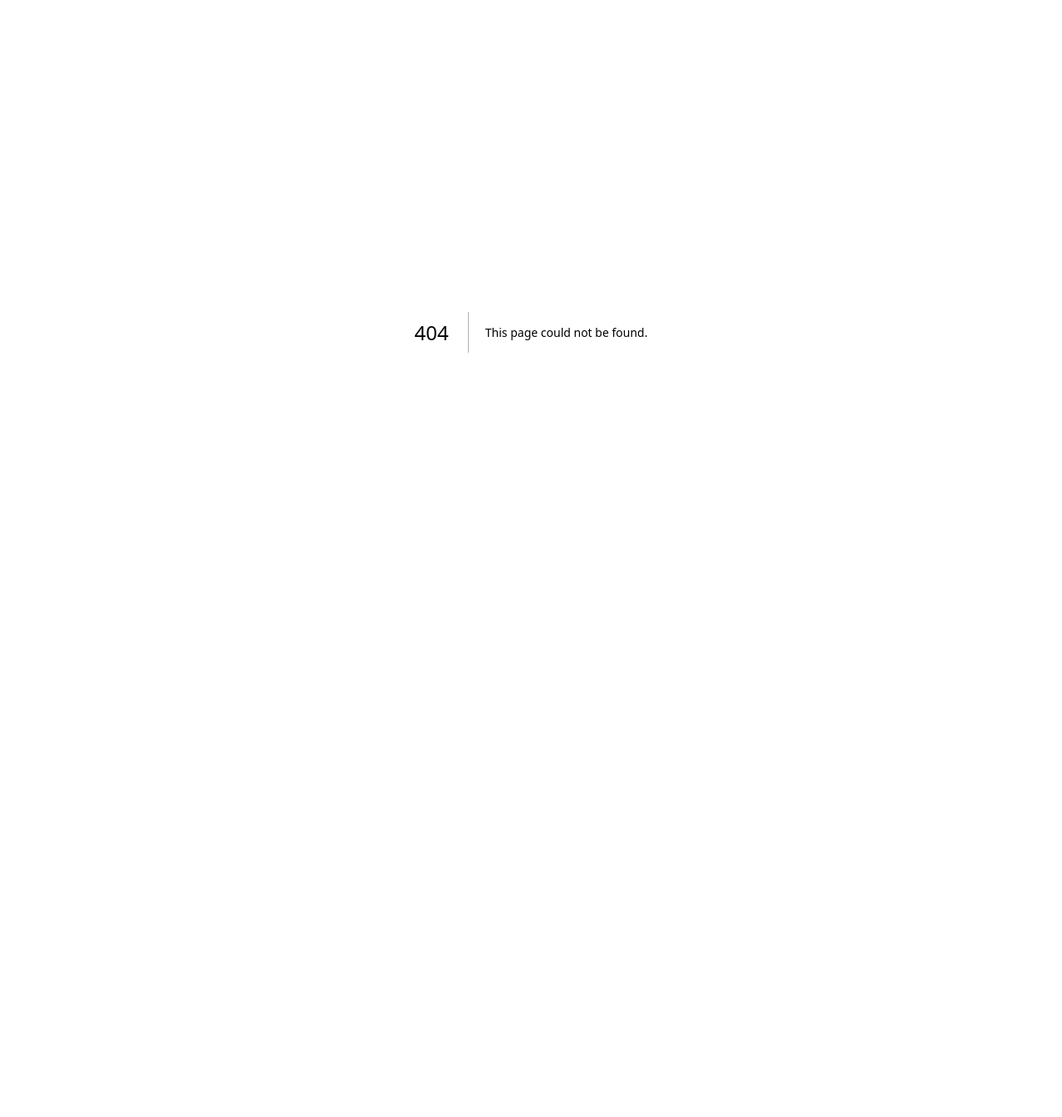
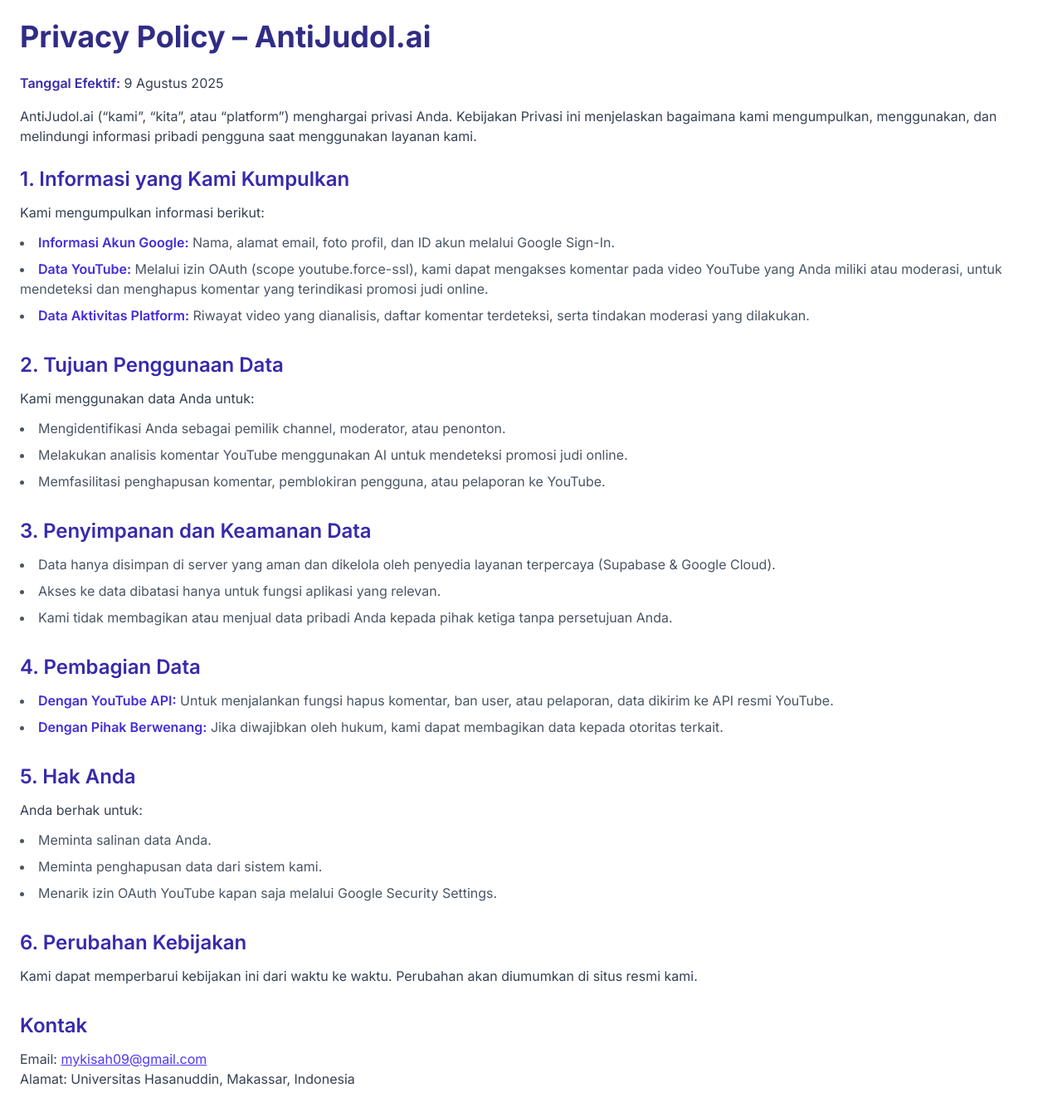
Before and after one commit to silveron19/potential-meme, a Next.js app: page /privacy-policy in a window 1280 px wide. Before the commit this address had no page. Shown: the top 1346 px of the page at 83% size. Before the commit the page ends 800 px from the top, so only its background shows below. Built offline with nearby package versions, Linux system fonts and the light colour scheme.

Commit message:
feat: fix callback bug

```diff
--- a/src/app/login/action.js
+++ b/src/app/login/action.js
@@ -9,8 +9,7 @@
   const getURL = () => {
     let url =
       process?.env?.NEXT_PUBLIC_SITE_URL ?? // Set this to your site URL in production env.
-      process?.env?.NEXT_PUBLIC_VERCEL_URL ?? // Automatically set by Vercel.
-      'http://localhost:3000/';
+      process?.env?.NEXT_PUBLIC_VERCEL_URL;
     // Make sure to include `https://` when not localhost.
     url = url.startsWith('http') ? url : `https://${url}`;
     // Make sure to include a trailing `/`.
--- /dev/null
+++ b/src/app/privacy-policy/page.js
@@ -0,0 +1,158 @@
+export default function PrivacyPolicy() {
+  return (
+    <div className='p-6'>
+      <h1 className='text-4xl font-bold text-indigo-900 mb-6'>
+        Privacy Policy – AntiJudol.ai
+      </h1>
+      <p className='mb-4 text-gray-700'>
+        <strong className='font-semibold text-indigo-800'>
+          Tanggal Efektif:
+        </strong>{' '}
+        9 Agustus 2025
+      </p>
+
+      <p className='mb-6 text-gray-700'>
+        AntiJudol.ai (“kami”, “kita”, atau “platform”) menghargai privasi Anda.
+        Kebijakan Privasi ini menjelaskan bagaimana kami mengumpulkan,
+        menggunakan, dan melindungi informasi pribadi pengguna saat menggunakan
+        layanan kami.
+      </p>
+
+      <section className='mb-8'>
+        <h2 className='text-2xl font-semibold text-indigo-800 mb-3'>
+          1. Informasi yang Kami Kumpulkan
+        </h2>
+        <p className='mb-3 text-gray-700'>
+          Kami mengumpulkan informasi berikut:
+        </p>
+        <ul className='list-disc list-inside text-gray-600 space-y-2'>
+          <li>
+            <strong className='font-semibold text-indigo-700'>
+              Informasi Akun Google:
+            </strong>{' '}
+            Nama, alamat email, foto profil, dan ID akun melalui Google Sign-In.
+          </li>
+          <li>
+            <strong className='font-semibold text-indigo-700'>
+              Data YouTube:
+            </strong>{' '}
+            Melalui izin OAuth (scope youtube.force-ssl), kami dapat mengakses
+            komentar pada video YouTube yang Anda miliki atau moderasi, untuk
+            mendeteksi dan menghapus komentar yang terindikasi promosi judi
+            online.
+          </li>
+          <li>
+            <strong className='font-semibold text-indigo-700'>
+              Data Aktivitas Platform:
+            </strong>{' '}
+            Riwayat video yang dianalisis, daftar komentar terdeteksi, serta
+            tindakan moderasi yang dilakukan.
+          </li>
+        </ul>
+      </section>
+
+      <section className='mb-8'>
+        <h2 className='text-2xl font-semibold text-indigo-800 mb-3'>
+          2. Tujuan Penggunaan Data
+        </h2>
+        <p className='mb-3 text-gray-700'>Kami menggunakan data Anda untuk:</p>
+        <ul className='list-disc list-inside text-gray-600 space-y-2'>
+          <li>
+            Mengidentifikasi Anda sebagai pemilik channel, moderator, atau
+            penonton.
+          </li>
+          <li>
+            Melakukan analisis komentar YouTube menggunakan AI untuk mendeteksi
+            promosi judi online.
+          </li>
+          <li>
+            Memfasilitasi penghapusan komentar, pemblokiran pengguna, atau
+            pelaporan ke YouTube.
+          </li>
+        </ul>
+      </section>
+
+      <section className='mb-8'>
+        <h2 className='text-2xl font-semibold text-indigo-800 mb-3'>
+          3. Penyimpanan dan Keamanan Data
+        </h2>
+        <ul className='list-disc list-inside text-gray-600 space-y-2'>
+          <li>
+            Data hanya disimpan di server yang aman dan dikelola oleh penyedia
+            layanan terpercaya (Supabase &amp; Google Cloud).
+          </li>
+          <li>
+            Akses ke data dibatasi hanya untuk fungsi aplikasi yang relevan.
+          </li>
+          <li>
+            Kami tidak membagikan atau menjual data pribadi Anda kepada pihak
+            ketiga tanpa persetujuan Anda.
+          </li>
+        </ul>
+      </section>
+
+      <section className='mb-8'>
+        <h2 className='text-2xl font-semibold text-indigo-800 mb-3'>
+          4. Pembagian Data
+        </h2>
+        <ul className='list-disc list-inside text-gray-600 space-y-2'>
+          <li>
+            <strong className='font-semibold text-indigo-700'>
+              Dengan YouTube API:
+            </strong>{' '}
+            Untuk menjalankan fungsi hapus komentar, ban user, atau pelaporan,
+            data dikirim ke API resmi YouTube.
+          </li>
+          <li>
+            <strong className='font-semibold text-indigo-700'>
+              Dengan Pihak Berwenang:
+            </strong>{' '}
+            Jika diwajibkan oleh hukum, kami dapat membagikan data kepada
+            otoritas terkait.
+          </li>
+        </ul>
+      </section>
+
+      <section className='mb-8'>
+        <h2 className='text-2xl font-semibold text-indigo-800 mb-3'>
+          5. Hak Anda
+        </h2>
+        <p className='mb-3 text-gray-700'>Anda berhak untuk:</p>
+        <ul className='list-disc list-inside text-gray-600 space-y-2'>
+          <li>Meminta salinan data Anda.</li>
+          <li>Meminta penghapusan data dari sistem kami.</li>
+          <li>
+            Menarik izin OAuth YouTube kapan saja melalui Google Security
+            Settings.
+          </li>
+        </ul>
+      </section>
+
+      <section className='mb-8'>
+        <h2 className='text-2xl font-semibold text-indigo-800 mb-3'>
+          6. Perubahan Kebijakan
+        </h2>
+        <p className='text-gray-700'>
+          Kami dapat memperbarui kebijakan ini dari waktu ke waktu. Perubahan
+          akan diumumkan di situs resmi kami.
+        </p>
+      </section>
+
+      <section className='mb-8'>
+        <h2 className='text-2xl font-semibold text-indigo-800 mb-3'>Kontak</h2>
+        <p className='text-gray-700'>
+          Email:{' '}
+          <a
+            href='mailto:mykisah09@gmail.com'
+            className='text-indigo-600 underline'
+          >
+            mykisah09@gmail.com
+          </a>
+        </p>
+        <p className='text-gray-700'>
+          Alamat: Universitas Hasanuddin, Makassar, Indonesia
+        </p>
+      </section>
+    </div>
+  );
+}
--- /dev/null
+++ b/src/app/terms-of-service/page.js
@@ -0,0 +1,125 @@
+export default function TermsOfService() {
+  return (
+    <div className='p-6'>
+      <h1 className='text-4xl font-bold text-indigo-900 mb-6'>
+        Terms of Service – AntiJudol.ai
+      </h1>
+      <p className='mb-4 text-gray-700'>
+        <strong className='font-semibold text-indigo-800'>
+          Tanggal Efektif:
+        </strong>{' '}
+        9 Agustus 2025
+      </p>
+
+      <p className='mb-6 text-gray-700'>
+        Selamat datang di AntiJudol.ai. Dengan menggunakan layanan kami, Anda
+        menyetujui syarat dan ketentuan berikut.
+      </p>
+
+      <section className='mb-8'>
+        <h2 className='text-2xl font-semibold text-indigo-800 mb-3'>
+          1. Definisi
+        </h2>
+        <p className='mb-2 text-gray-700'>
+          <strong>Pengguna:</strong> Individu yang menggunakan AntiJudol.ai.
+        </p>
+        <p className='text-gray-700'>
+          <strong>Layanan:</strong> Semua fitur platform, termasuk deteksi
+          komentar, penghapusan komentar, pemblokiran pengguna, dan pelaporan ke
+          YouTube.
+        </p>
+      </section>
+
+      <section className='mb-8'>
+        <h2 className='text-2xl font-semibold text-indigo-800 mb-3'>
+          2. Persyaratan Penggunaan
+        </h2>
+        <ul className='list-disc list-inside text-gray-600 space-y-2'>
+          <li>
+            Anda harus memiliki akun Google yang valid untuk menggunakan layanan
+            ini.
+          </li>
+          <li>
+            Untuk menggunakan fitur moderasi, Anda harus menjadi pemilik channel
+            atau moderator resmi di YouTube.
+          </li>
+          <li>
+            Anda tidak boleh menggunakan AntiJudol.ai untuk tujuan selain
+            moderasi komentar promosi judi online.
+          </li>
+        </ul>
+      </section>
+
+      <section className='mb-8'>
+        <h2 className='text-2xl font-semibold text-indigo-800 mb-3'>
+          3. Hak dan Kewajiban Pengguna
+        </h2>
+        <ul className='list-disc list-inside text-gray-600 space-y-2'>
+          <li>Menjaga keamanan akun Google Anda.</li>
+          <li>
+            Tidak melakukan penyalahgunaan layanan, termasuk menghapus atau
+            melaporkan komentar secara sembarangan.
+          </li>
+          <li>
+            Mematuhi semua kebijakan YouTube dan hukum yang berlaku di
+            Indonesia.
+          </li>
+        </ul>
+      </section>
+
+      <section className='mb-8'>
+        <h2 className='text-2xl font-semibold text-indigo-800 mb-3'>
+          4. Hak Kami
+        </h2>
+        <ul className='list-disc list-inside text-gray-600 space-y-2'>
+          <li>
+            Menghentikan akses Anda jika terdeteksi penyalahgunaan layanan.
+          </li>
+          <li>Memperbarui atau menghentikan layanan kapan saja.</li>
+        </ul>
+      </section>
+
+      <section className='mb-8'>
+        <h2 className='text-2xl font-semibold text-indigo-800 mb-3'>
+          5. Batasan Tanggung Jawab
+        </h2>
+        <ul className='list-disc list-inside text-gray-600 space-y-2'>
+          <li>
+            Kami tidak bertanggung jawab atas keputusan akhir YouTube terkait
+            penghapusan atau pemblokiran komentar.
+          </li>
+          <li>
+            Kami tidak menjamin deteksi 100% akurat, meskipun model AI kami
+            memiliki tingkat akurasi tinggi.
+          </li>
+        </ul>
+      </section>
+
+      <section className='mb-8'>
+        <h2 className='text-2xl font-semibold text-indigo-800 mb-3'>
+          6. Perubahan Ketentuan
+        </h2>
+        <p className='text-gray-700'>
+          Kami dapat memperbarui Terms of Service ini sewaktu-waktu. Anda akan
+          diberitahu jika ada perubahan signifikan.
+        </p>
+      </section>
+
+      <section className='mb-8'>
+        <h2 className='text-2xl font-semibold text-indigo-800 mb-3'>Kontak</h2>
+        <p className='text-gray-700'>
+          Email:{' '}
+          <a
+            href='mailto:mykisah09@gmail.com'
+            className='text-indigo-600 underline'
+          >
+            mykisah09@gmail.com
+          </a>
+        </p>
+        <p className='text-gray-700'>
+          Alamat: Universitas Hasanuddin, Makassar, Indonesia
+        </p>
+      </section>
+    </div>
+  );
+}
```
